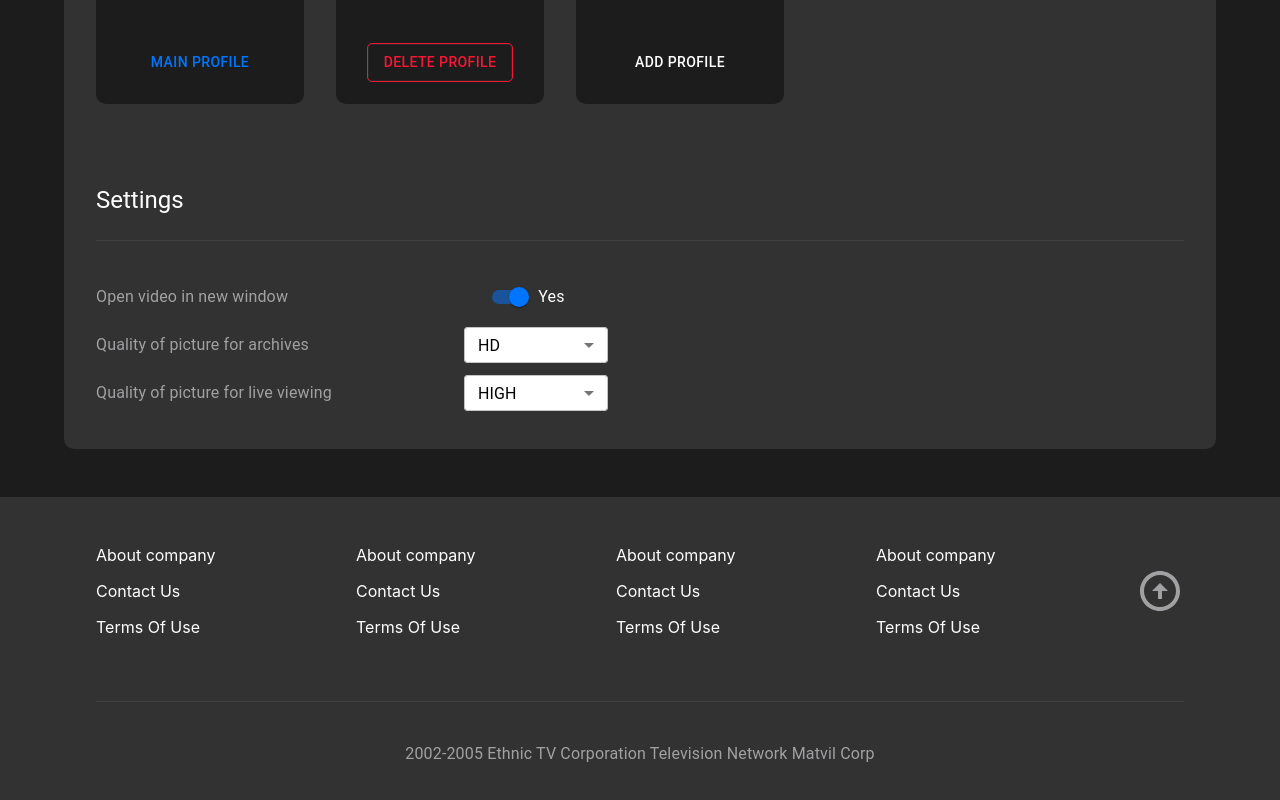
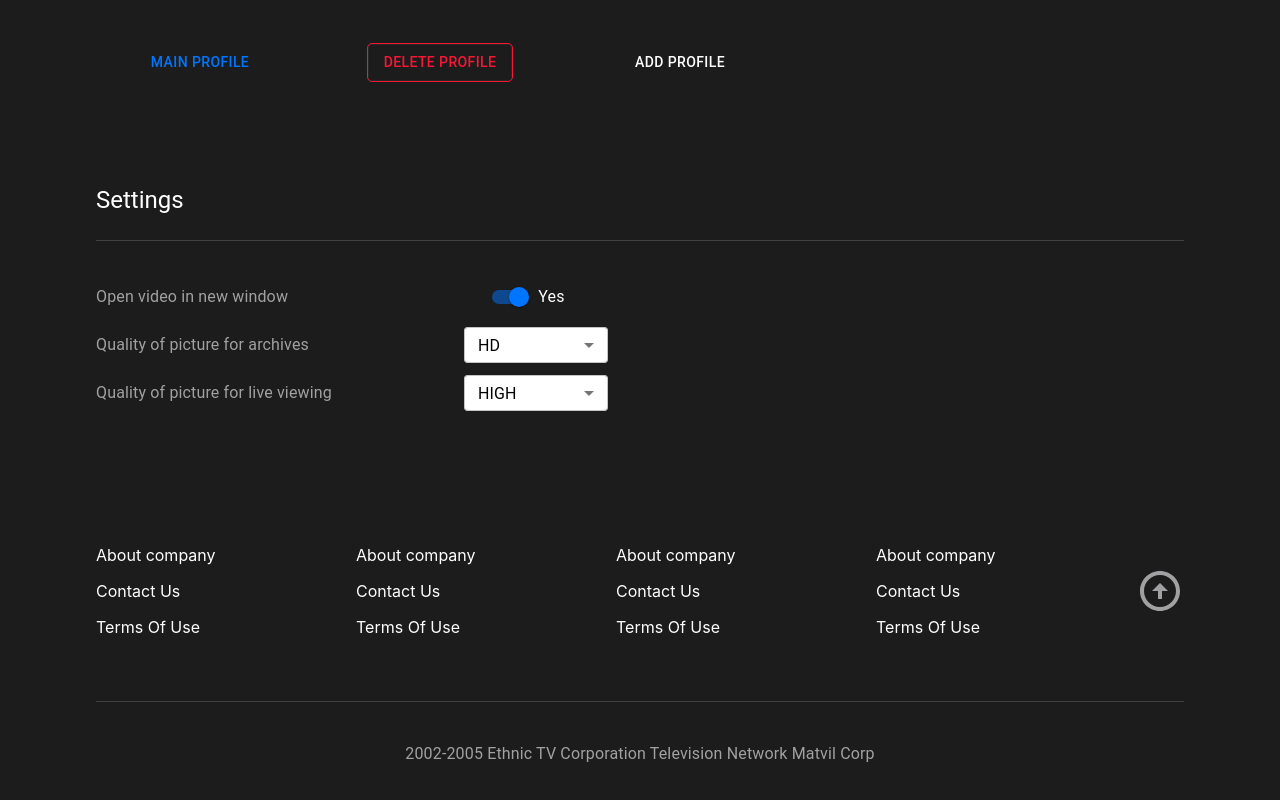
Before and after one commit to tatyanakarlen/matvil-asses, a Next.js app: page / in a window 1280 px wide. Shown: the part 570-1370 px from the top of the page. Built offline with nearby package versions, Linux system fonts and the light colour scheme.

Commit message:
fixed wrong bgcolor for mobile

```diff
--- a/src/components/Footer/Footer.js
+++ b/src/components/Footer/Footer.js
@@ -11,7 +11,13 @@ export default function Footer() {
         sx={{
           mt: 6,
           width: '100%',
-          bgcolor: 'primary.main',
+          bgcolor: {
+            xs: 'primary.mainMobile',
+            sm: 'primary.mainMobile',
+            md: 'primary.dark',
+            lg: 'primary.dark',
+            xl: 'primary.dark',
+          },
           px: { xs: 3, sm: 12, md: 12, lg: 12 },
           py: 6,
           color: 'text.white',
--- a/src/components/dashboard/Dashboard.js
+++ b/src/components/dashboard/Dashboard.js
@@ -31,7 +31,19 @@ export default function Dashboard() {
           overflow: 'hidden',
         }}
       >
-        <Box sx={{ bgcolor: 'primary.main', borderRadius: '10px', p: 4 }}>
+        <Box
+          sx={{
+            bgcolor: {
+              xs: 'primary.mainMobile',
+              sm: 'primary.mainMobile',
+              md: 'primary.dark',
+              lg: 'primary.dark',
+              xl: 'primary.dark',
+            },
+            borderRadius: '10px',
+            p: 4,
+          }}
+        >
           <UserPanel />
           <Settings />
         </Box>
```
